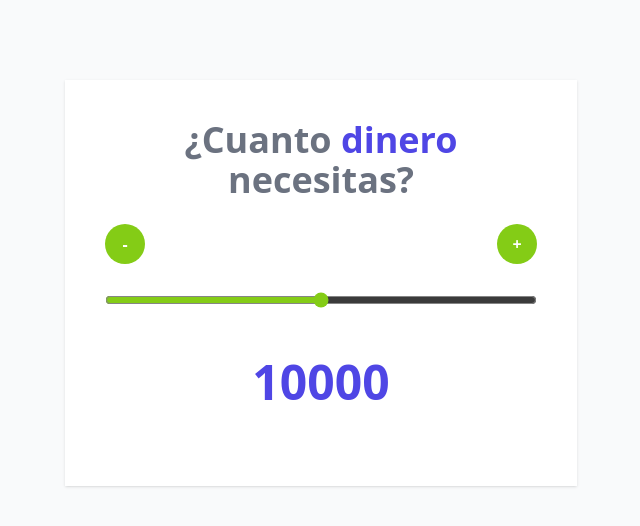
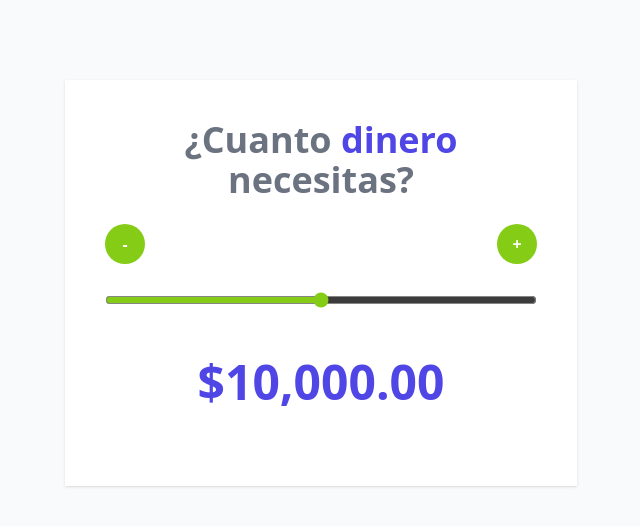
Before and after one commit to jonanv/javascript-course2, a React (Vite) app in the folder 54-PROYECTO-CotizadorPrestamos-React/: page / in a window 1280 px wide. Shown: the top 526 px of the page, without its empty margins (319-959 px from the left). Built offline with nearby package versions, Linux system fonts and the light colour scheme.

Commit message:
:sparkles: (project-loan-calculator-react): Add helper and create function format money

```diff
--- a/54-PROYECTO-CotizadorPrestamos-React/src/App.jsx
+++ b/54-PROYECTO-CotizadorPrestamos-React/src/App.jsx
@@ -2,6 +2,7 @@
 // Components
 import Header from "./components/Header"
 import Button from "./components/Button"
+import { formatearDinero } from "./helpers/index";
 
 function App() {
     const [cantidad, setCantidad] = useState(10000);
@@ -28,11 +29,11 @@
             <div className='flex justify-between my-6'>
                 <Button
                     operador="-"
-                    handleClick={ handleClickDecremento }
+                    handleClick={handleClickDecremento}
                 />
                 <Button
                     operador="+"
-                    handleClick={ handleClickIncremento }
+                    handleClick={handleClickIncremento}
                 />
             </div>
 
@@ -46,7 +47,9 @@
                 value={cantidad}
             />
 
-            <p className='text-center my-10 text-5xl font-extrabold text-indigo-600'>{cantidad}</p>
+            <p className='text-center my-10 text-5xl font-extrabold text-indigo-600'>
+                {formatearDinero(cantidad)}
+            </p>
         </div>
     )
 }
--- /dev/null
+++ b/54-PROYECTO-CotizadorPrestamos-React/src/helpers/index.js
@@ -0,0 +1,12 @@
+const formatearDinero = (valor) => {
+    const formatter = new Intl.NumberFormat('en-US', {
+        style: 'currency',
+        currency: 'USD'
+    });
+
+    return formatter.format(valor);
+}
+
+export {
+    formatearDinero
+}
```
